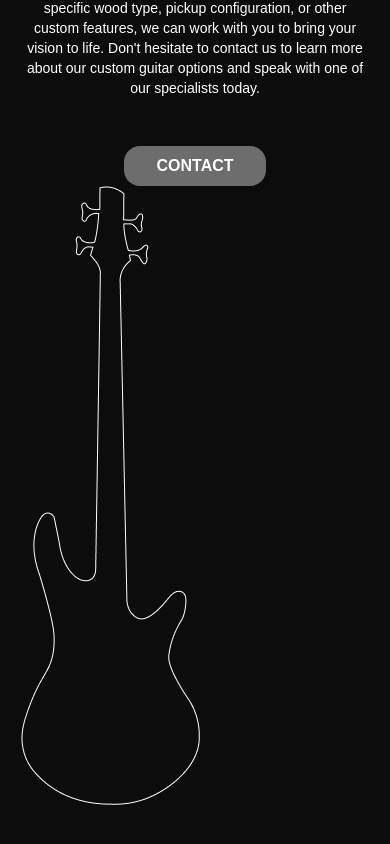
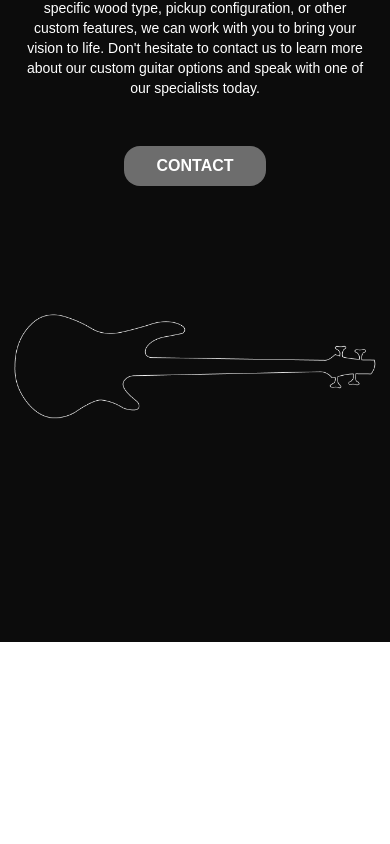
Before and after one commit to ArturPawelski/Guitar-Lab, a React (Create React App) app: page / in a window 390 px wide. Shown: the part 3046-3890 px from the top of the page. After the commit the page ends 3688 px from the top, so only its background shows below. Built offline with nearby package versions, Linux system fonts and the light colour scheme.

Commit message:
responsive layout

```diff
--- a/src/components/Personalize.tsx
+++ b/src/components/Personalize.tsx
@@ -13,8 +13,8 @@ const Personalize = () => {
           </p>
           <button className='bg-white bg-opacity-40 font-bold py-2 px-8 rounded-2xl mt-12  mx-auto block md:mx-0 lg:mt-20 '>CONTACT</button>
         </section>
-        <section className='mx-auto'>
-          <img src={GuitarPhoto} alt='' className='md:w-full md:h-full md:mx-auto md:relative md:bottom-[20px] lg:bottom-[50px] xl:bottom-[80px] 2xl:bottom-[120px]' />
+        <section className='max-w-[30%] mx-auto md:w-auto md:mx-auto md:relative'>
+          <img src={GuitarPhoto} alt='' className=' rotate-90 mx-auto md:rotate-0 md:w-full md:h-full md:mx-auto md:relative md:bottom-[30px] ' />
         </section>
       </div>
     </main>
```
